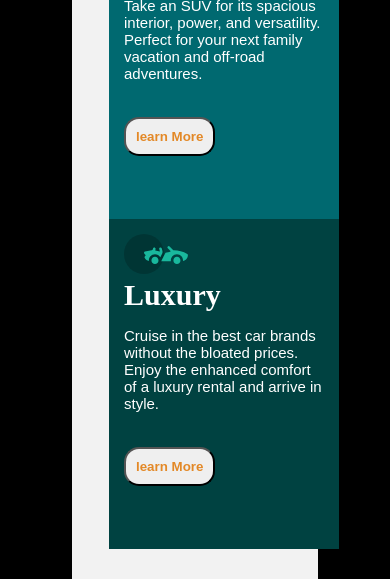
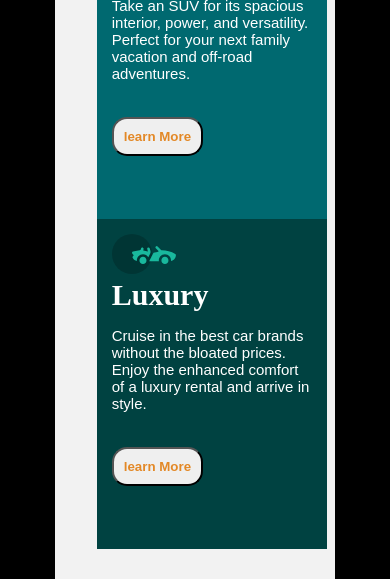
Before and after one commit to tiagolaurentino/desafio-02, a plain HTML site: page index.html in a window 390 px wide. Shown: the part 648-1227 px from the top of the page. Drawn offline with Linux system fonts and the light colour scheme.

Commit message:
ajustar a largura do main

```diff
--- a/index.html
+++ b/index.html
@@ -92,7 +92,7 @@
           padding-top: 180px;
         }
          main {
-          width: 63vw;
+          width: 72vw;
           height: 1020px;
           background-color: hsl(0, 0%, 95%);
           display: block;
```
